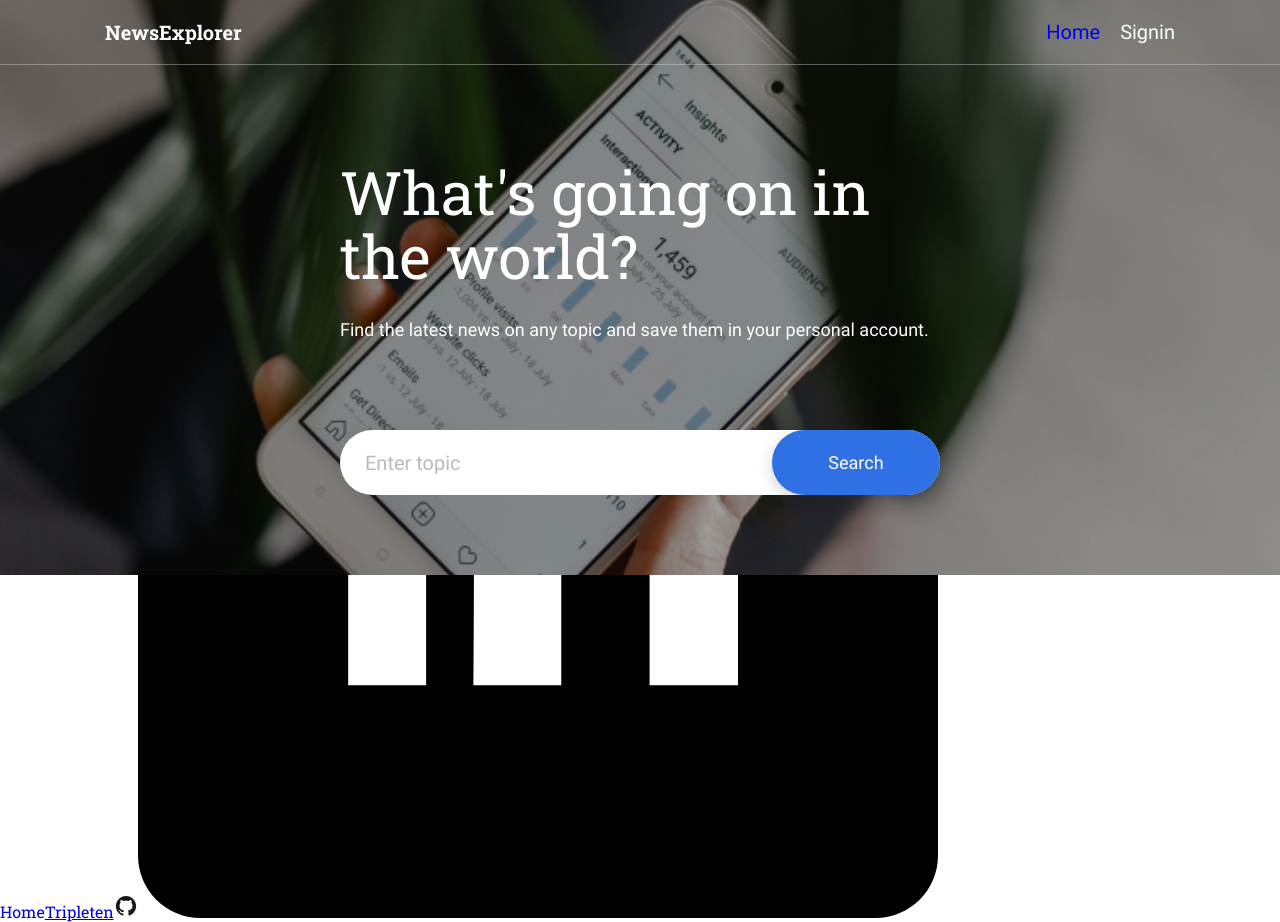
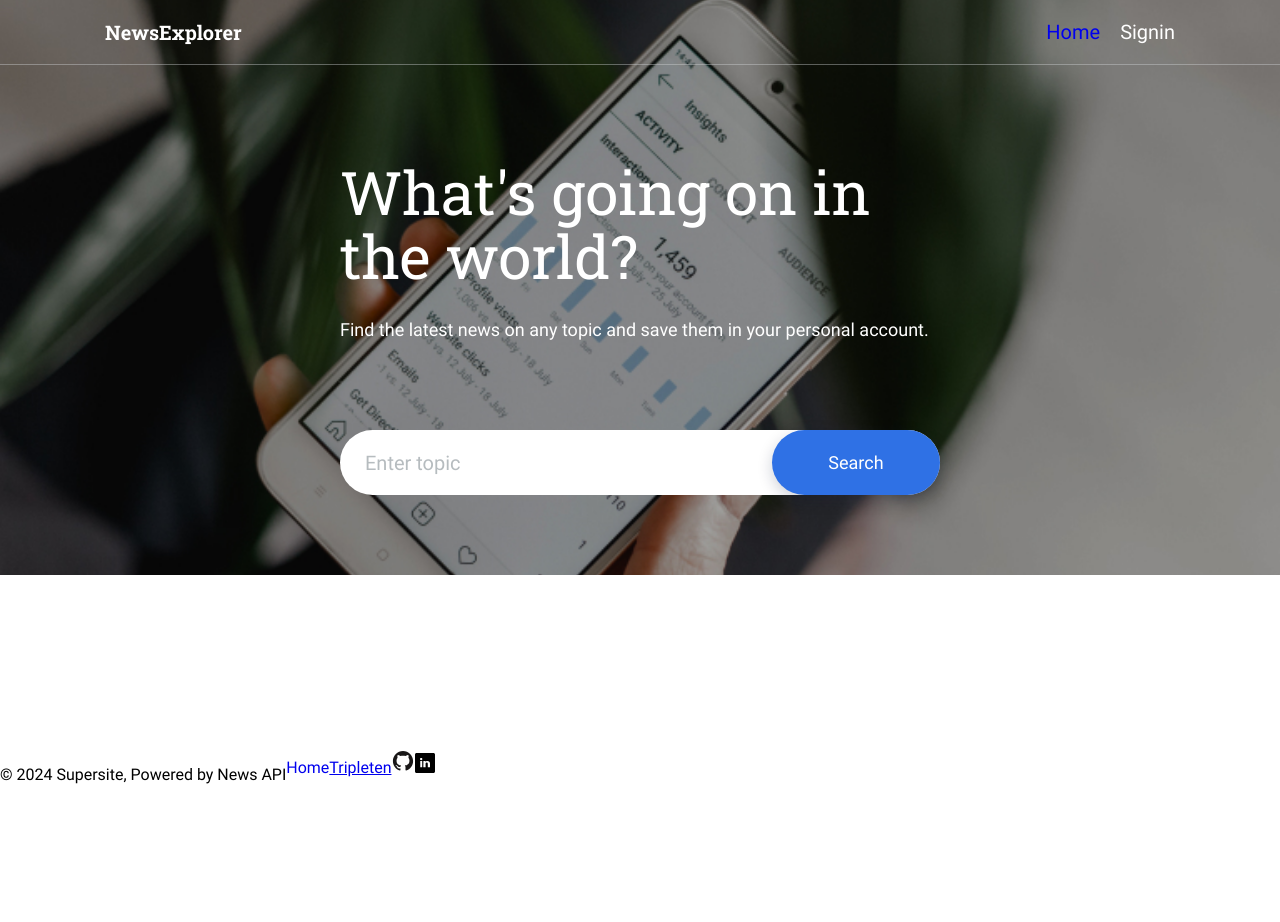
Before and after one commit to angelbaezsa/news_explorer_react, a React (Create React App) app: page / in a window 1280 px wide. After the commit the page ends 800 px from the top, so only its background shows below. Built offline with nearby package versions, Linux system fonts and the light colour scheme.

Commit message:
header, navbar and footer created

```diff
--- a/src/components/App/App.css
+++ b/src/components/App/App.css
@@ -1,12 +1,11 @@
 @font-face {
   font-family: "roboto slab";
-  src: url("../../../public/fonts/RobotoSlab-VariableFont_wght.ttf")
-    format("truetype");
+  src: url("/public/fonts/RobotoSlab-VariableFont_wght.ttf") format("truetype");
 }
 
 @font-face {
   font-family: "roboto";
-  src: url("../../../public/fonts/Roboto-Regular.ttf") format("truetype");
+  src: url("/public/fonts/Roboto-Regular.ttf") format("truetype");
 }
 
 body {
--- a/src/components/Footer/Footer.css
+++ b/src/components/Footer/Footer.css
@@ -0,0 +1,14 @@
+.footer {
+  display: flex;
+  max-width: 1440px;
+  max-height: 80px;
+  box-sizing: border-box;
+  position: fixed;
+  bottom: 0;
+  font-family: "roboto";
+  justify-content: space-between;
+}
+
+.icon-linkedin {
+  height: 20px;
+}
--- a/src/components/Footer/Footer.jsx
+++ b/src/components/Footer/Footer.jsx
@@ -10,10 +10,14 @@ const Footer = () => {
         <NavLink to="/">Home</NavLink>
         <NavLink to="https://tripleten.com/">Tripleten</NavLink>
         <NavLink to="/">
-          <img src={githubLogo} alt="" />
+          <img className="footer__icon icon-github" src={githubLogo} alt="" />
         </NavLink>
         <NavLink to="https://www.linkedin.com/in/angel-baez-099598185/">
-          <img src={linkedInLogo} alt="" />
+          <img
+            className="footer__icon icon-linkedin"
+            src={linkedInLogo}
+            alt=""
+          />
         </NavLink>
       </div>
     </footer>
```
